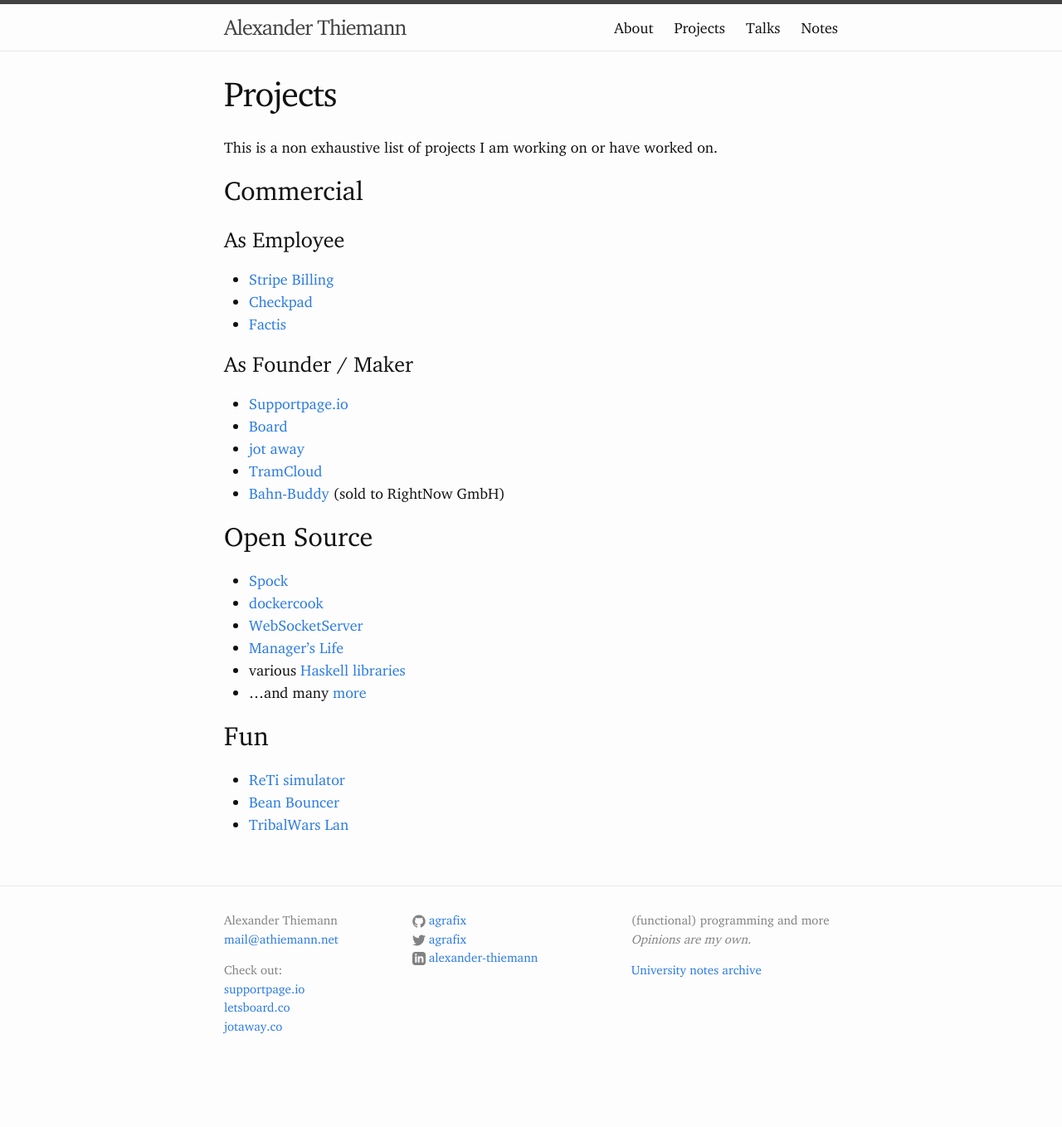
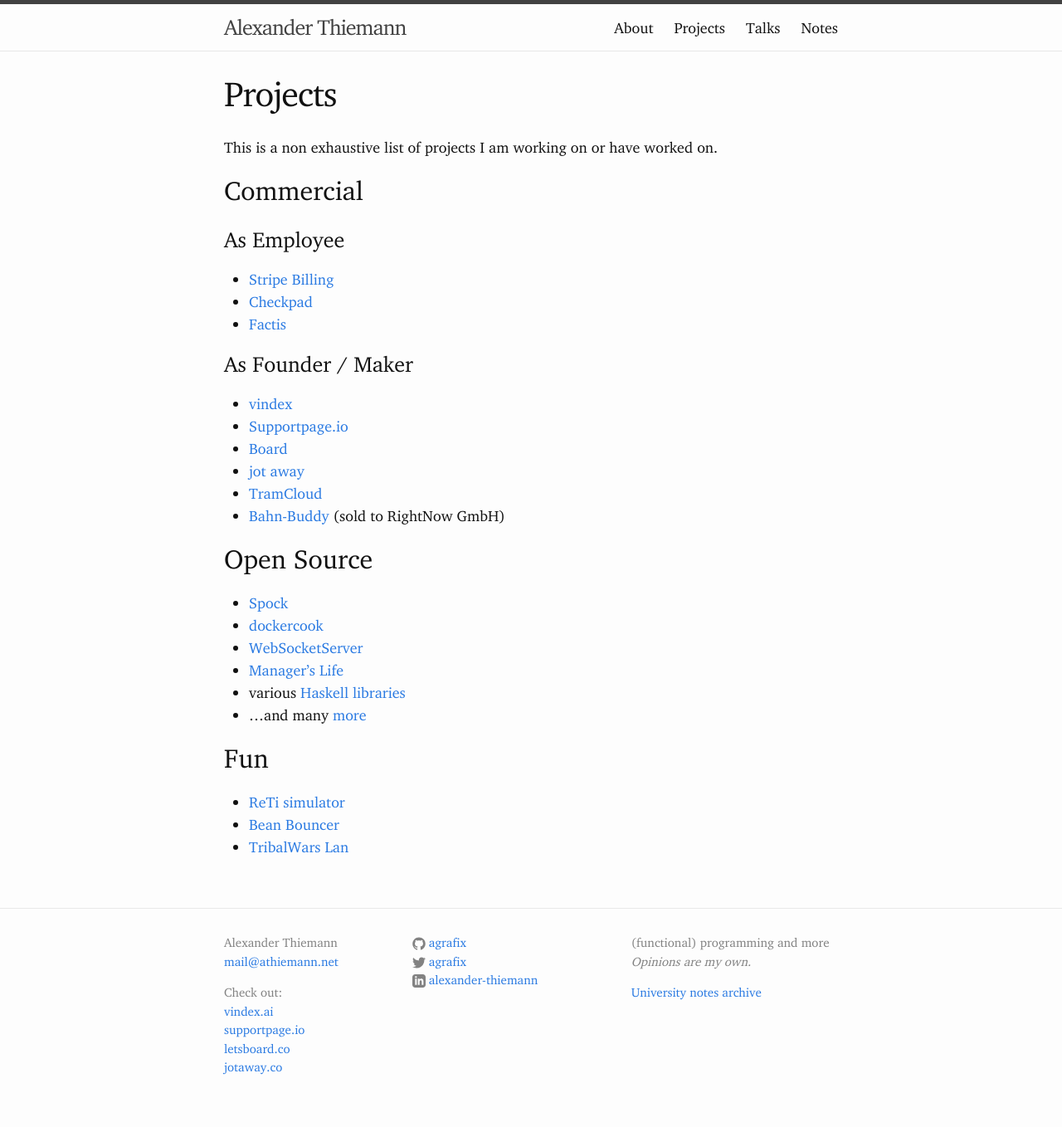
Before and after one commit to agrafix/homepage, a Jekyll site: the page built from projects.md, in a window 1280 px wide. Shown: the whole page at 83% size. Built offline with Jekyll 4.4.1, drawn with Linux system fonts in a browser that asks for light colours; before the commit the page ends 1308 px from its top, so only the background shows below that.

Commit message:
add vindex

```diff
--- a/_includes/footer.html
+++ b/_includes/footer.html
@@ -10,6 +10,7 @@
         </ul>
         <ul class="contact-list">
           <li>Check out:</li>
+          <li><a href="https://vindex.ai">vindex.ai</a></li>
           <li><a href="https://supportpage.io">supportpage.io</a></li>
           <li><a href="https://letsboard.co">letsboard.co</a></li>
           <li><a href="https://jotaway.co">jotaway.co</a></li>
--- a/projects.md
+++ b/projects.md
@@ -14,6 +14,7 @@ This is a non exhaustive list of projects I am working on or have worked on.
 * [Factis][factis]
 
 ### As Founder / Maker
+* [vindex][vindex]
 * [Supportpage.io][supportpage]
 * [Board][board]
 * [jot away][jotaway]
@@ -33,6 +34,7 @@ This is a non exhaustive list of projects I am working on or have worked on.
 * [Bean Bouncer][beanbouncer]
 * [TribalWars Lan][twlan]
 
+[vindex]: https://vindex.ai
 [supportpage]: https://supportpage.io
 [board]: https://letsboard.co
 [jotaway]: https://jotaway.co
```
